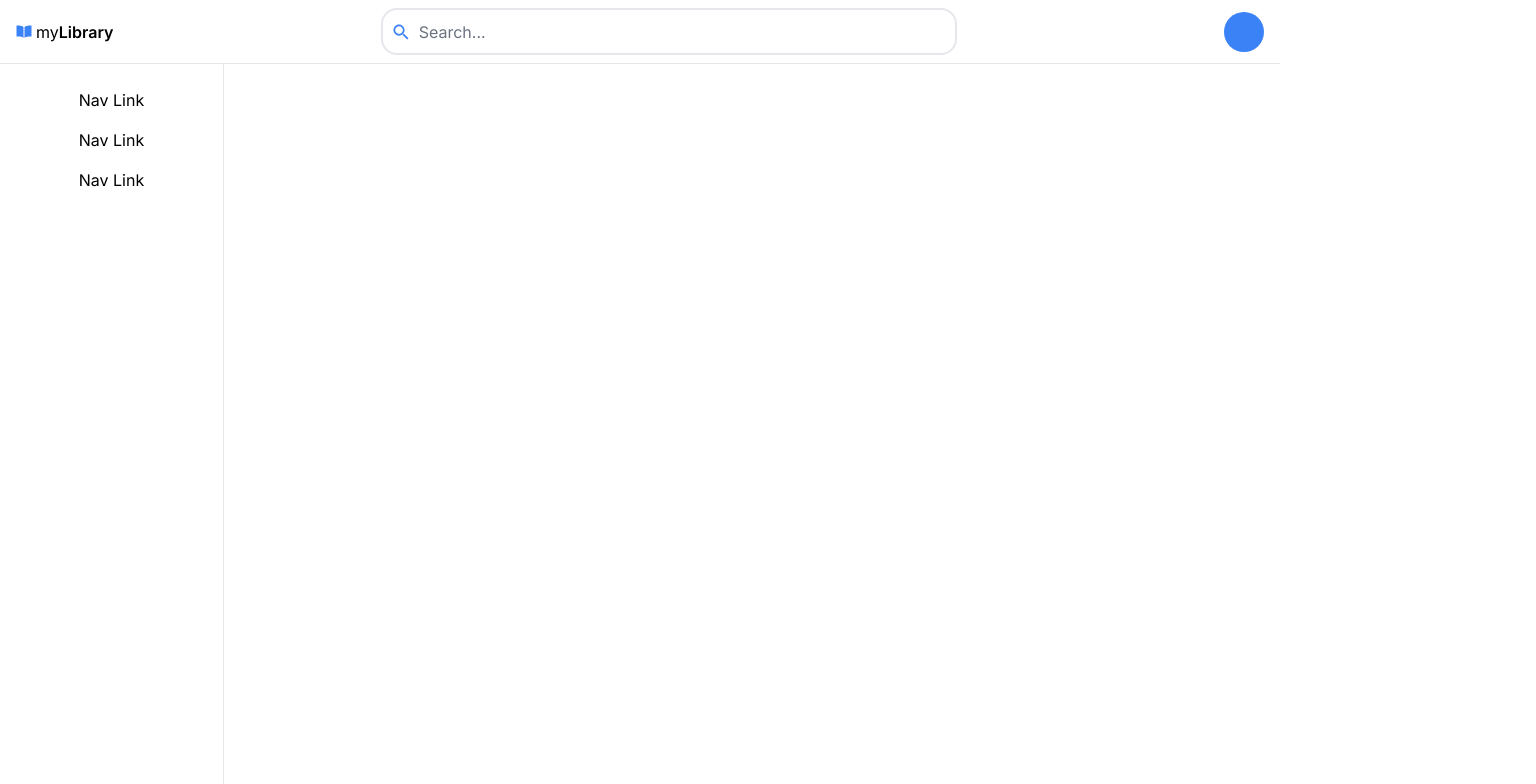
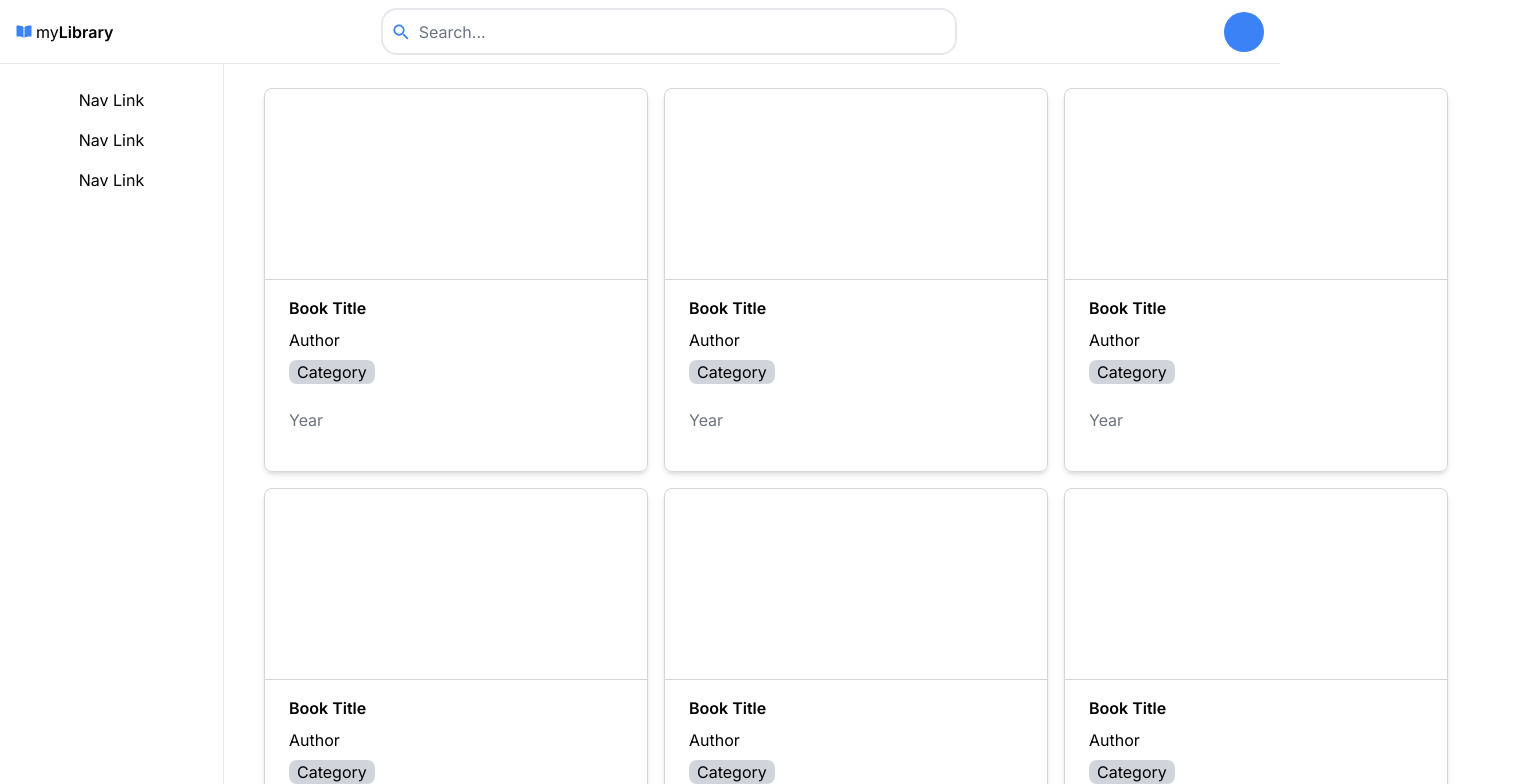
Before and after one commit to yhajiali/mylibrary, a Next.js app: page / in a window 1280 px wide. Shown: the top 784 px of the page, 1536 px wide, since content can reach past the window. Built offline with nearby package versions, Linux system fonts and the light colour scheme.

Commit message:
add book card component to ui

```diff
--- a/app/components/MainNav.tsx
+++ b/app/components/MainNav.tsx
@@ -6,12 +6,12 @@ import { IoMdSearch } from "react-icons/io";
 
 export const MainNav = () => {
   return (
-    <nav className="fixed w-full bg-white px-4 py-2 h-16 flex gap-12 justify-between items-center border-b">
+    <header className="sticky top-0 w-full bg-white px-4 py-2 h-16 flex gap-12 justify-between items-center border-b">
       <IoMenuOutline className="size-7 lg:hidden" />
       <Logo />
 
       {/* Search bar */}
-      <div className="hidden lg:flex gap-2 items-center px-2 border-2 rounded-2xl w-8/12 max-w-xl h-full">
+      <nav className="hidden lg:flex gap-2 items-center px-2 border-2 rounded-2xl w-8/12 max-w-xl h-full">
         <IoMdSearch className="size-5 text-blue-500" />
 
         <input
@@ -21,10 +21,10 @@ export const MainNav = () => {
           placeholder="Search..."
           className="focus:outline-none placeholder:text-gray-500"
         />
-      </div>
+      </nav>
 
       {/* Profile dropdown */}
       <div className="rounded-full bg-blue-500 p-5"></div>
-    </nav>
+    </header>
   );
 };
--- /dev/null
+++ b/app/components/ui/BookCard.tsx
@@ -0,0 +1,25 @@
+import React from "react";
+
+type Props = {};
+
+const BookCard = (props: Props) => {
+  return (
+    <div className=" h-96 w-full max-w-sm rounded-lg border border-gray-300 shadow-md m-2">
+      {/* Book Image */}
+      <div className="h-1/2 w-full border-b border-gray-300"></div>
+      {/* Book Content */}
+      <div className="space-between flex flex-col gap-6 px-6 py-4">
+        <div className="flex flex-col gap-2">
+          <h3 className="font-semibold">Book Title</h3>
+          <span>Author</span>
+          <span className="w-fit rounded-lg bg-gray-300 px-2">Category</span>
+        </div>
+        <div>
+          <span className="text-gray-500">Year</span>
+        </div>
+      </div>
+    </div>
+  );
+};
+
+export default BookCard;
--- a/app/layout.tsx
+++ b/app/layout.tsx
@@ -19,13 +19,9 @@ export default function RootLayout({
   return (
     <html lang="en">
       <body className={inter.className}>
-        <header className="">
-          <MainNav />
-        </header>
-        <main className="flex pt-16 h-full">
-          <SideNav />
-          {children}
-        </main>
+        <MainNav />
+        <SideNav />
+        <main className="h-screen">{children}</main>
       </body>
     </html>
   );
--- a/app/page.tsx
+++ b/app/page.tsx
@@ -1,3 +1,14 @@
+import BookCard from "./components/ui/BookCard";
+
 export default function Home() {
-  return <></>;
+  return (
+    <section className="ml-64 my-4 w-full flex flex-wrap overflow-hidden">
+      <BookCard />
+      <BookCard />
+      <BookCard />
+      <BookCard />
+      <BookCard />
+      <BookCard />
+    </section>
+  );
 }
```
